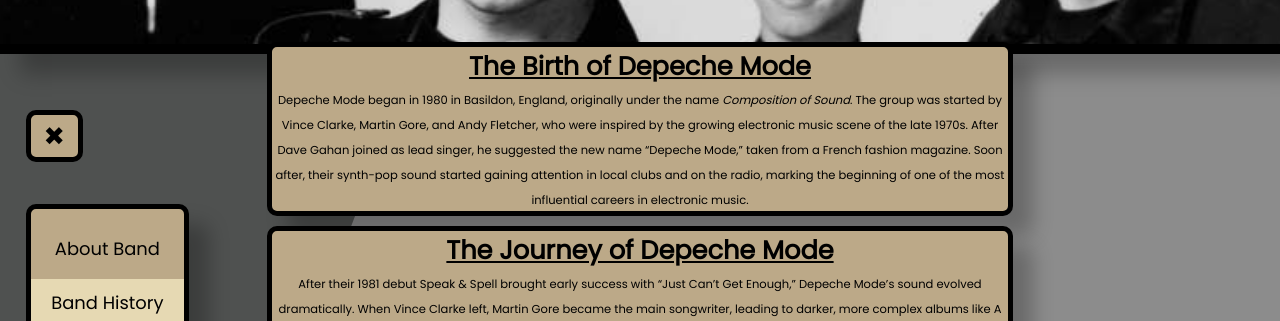
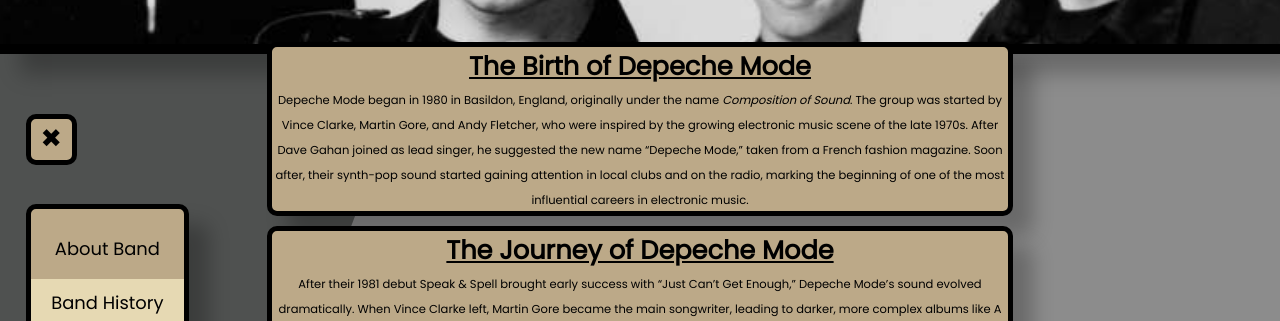
Before and after one commit to 28Noob/DM-Wiki-Website, a Flask app: page /history in a window 1280 px wide. Shown: the part 196-517 px from the top of the page. Run offline with Flask 3, Linux system fonts and the light colour scheme.

Commit message:
Final polishing to the website

```diff
--- a/static/style.css
+++ b/static/style.css
@@ -28,7 +28,9 @@
 }
 #navbar-toggle {
   position: absolute;
-  top: 38.2vh;
+  width: 4vw;
+  height: 4vw;
+  top: 38.7vh;
   left: 2vw;
   z-index: 20;
   padding: 0.5vw 1vw;
@@ -39,6 +41,10 @@
   border-radius: 10px;
   transition: transform 0.5s ease, background-color 0.3s ease;
   transform-origin: center center;
+  display: inline-flex;
+  align-items: center;
+  justify-content: center;
+  line-height: 1;
 }
 #navbar-toggle.active {
   background-color: #9b8b65;
```
